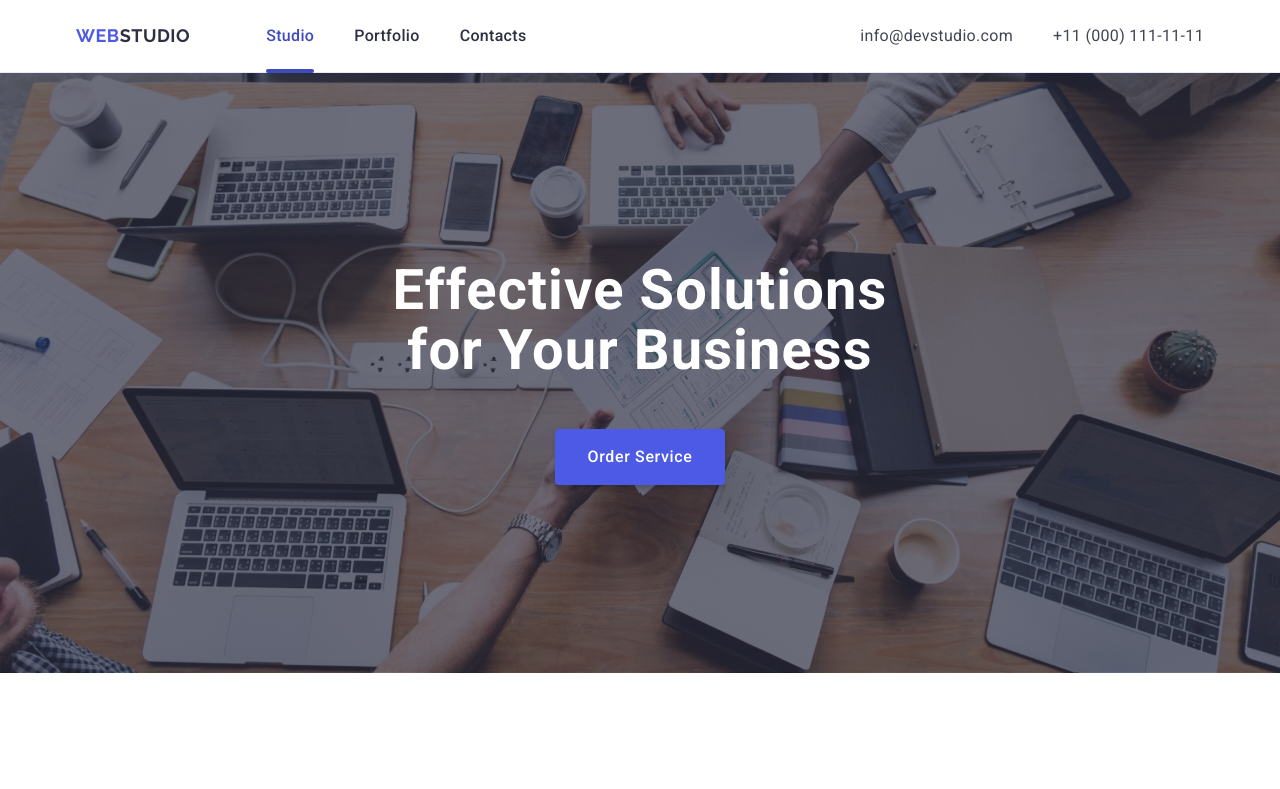
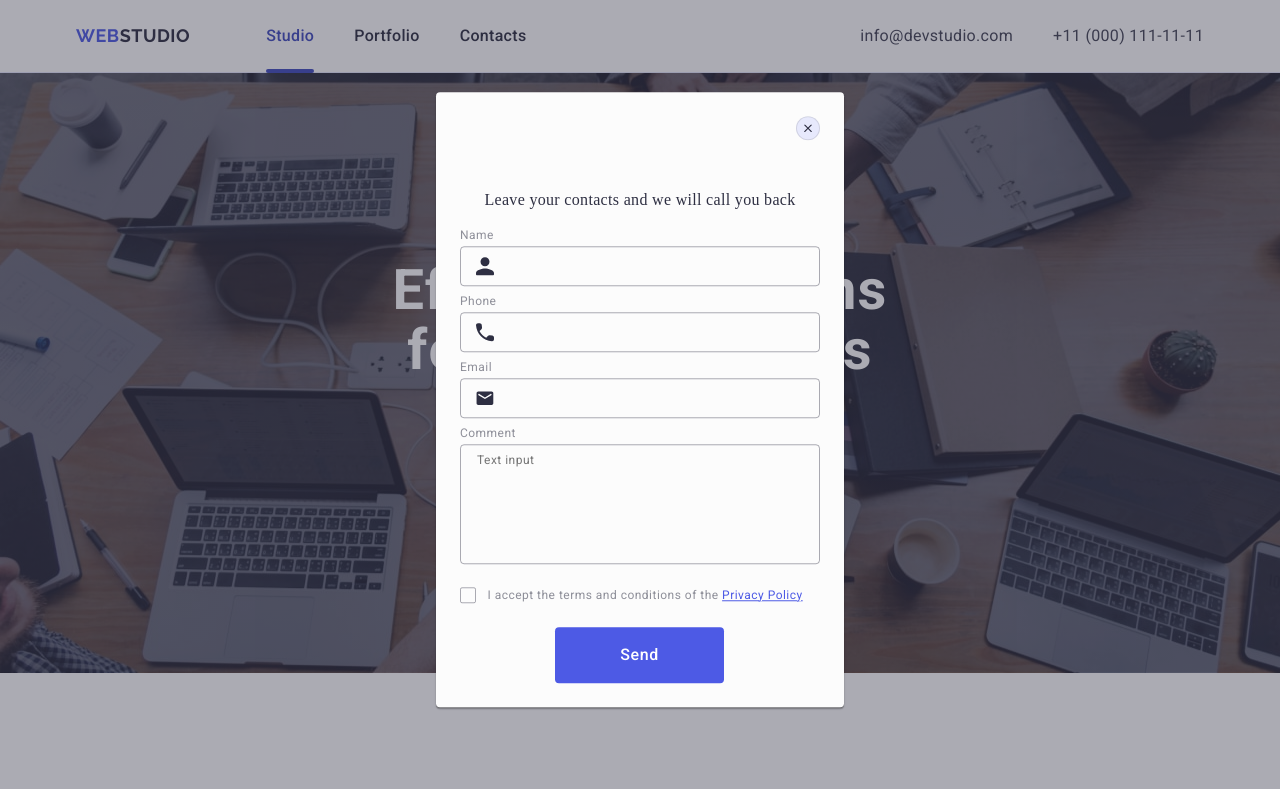
Before and after one commit to Volodymyr1911/goit-markup-hw-05, a plain HTML site: page index.html in a window 1280 px wide. Shown: the top 789 px of the page. Drawn offline with nearby package versions, Linux system fonts and the light colour scheme.

Commit message:
error correction 3

```diff
--- a/css/styles.css
+++ b/css/styles.css
@@ -656,7 +656,7 @@ address {
     opacity: 0;
     visibility: hidden;
     pointer-events: none;
-    transition: transform 250ms cubic-bezier(0.4, 0, 0.2, 1);
+    transition: opacity 250ms cubic-bezier(0.4, 0, 0.2, 1), visibility 250ms cubic-bezier(0.4, 0, 0.2, 1);
 }
 
 .is-open {
@@ -701,6 +701,7 @@ address {
 
 .modal-close:hover,
 .modal-close:focus {
+    fill: #ffff;
     background-color: #404bbf;
     border: none;
 }
--- a/index.html
+++ b/index.html
@@ -478,7 +478,7 @@
         </div>
       </div>
     </footer>
-    <div class="backdrop">
+    <div class="backdrop is-open">
       <div class="modal">
         <button type="button" class="modal-close">
           <svg class="modal-icon-close" width="8" height="8">
@@ -504,20 +504,6 @@
             </div>
           </div>
           <div class="modal-field">
-            <label for="user-email" class="modal-label">Email</label>
-            <div class="modal-input-wrap">
-              <input
-                type="email"
-                name="user-email"
-                class="modal-input"
-                id="user-email"
-              />
-              <svg class="modal-icon" width="18" height="24">
-                <use href="./images/icons.svg#icon-posht-1"></use>
-              </svg>
-            </div>
-          </div>
-          <div class="modal-field">
             <label for="user-phone" class="modal-label">Phone</label>
             <div class="modal-input-wrap">
               <input
@@ -529,6 +515,20 @@
               />
               <svg class="modal-icon" width="18" height="24">
                 <use href="./images/icons.svg#icon-phone-1"></use>
+              </svg>
+            </div>
+          </div>
+          <div class="modal-field">
+            <label for="user-email" class="modal-label">Email</label>
+            <div class="modal-input-wrap">
+              <input
+                type="email"
+                name="user-email"
+                class="modal-input"
+                id="user-email"
+              />
+              <svg class="modal-icon" width="18" height="24">
+                <use href="./images/icons.svg#icon-posht-1"></use>
               </svg>
             </div>
           </div>
```
